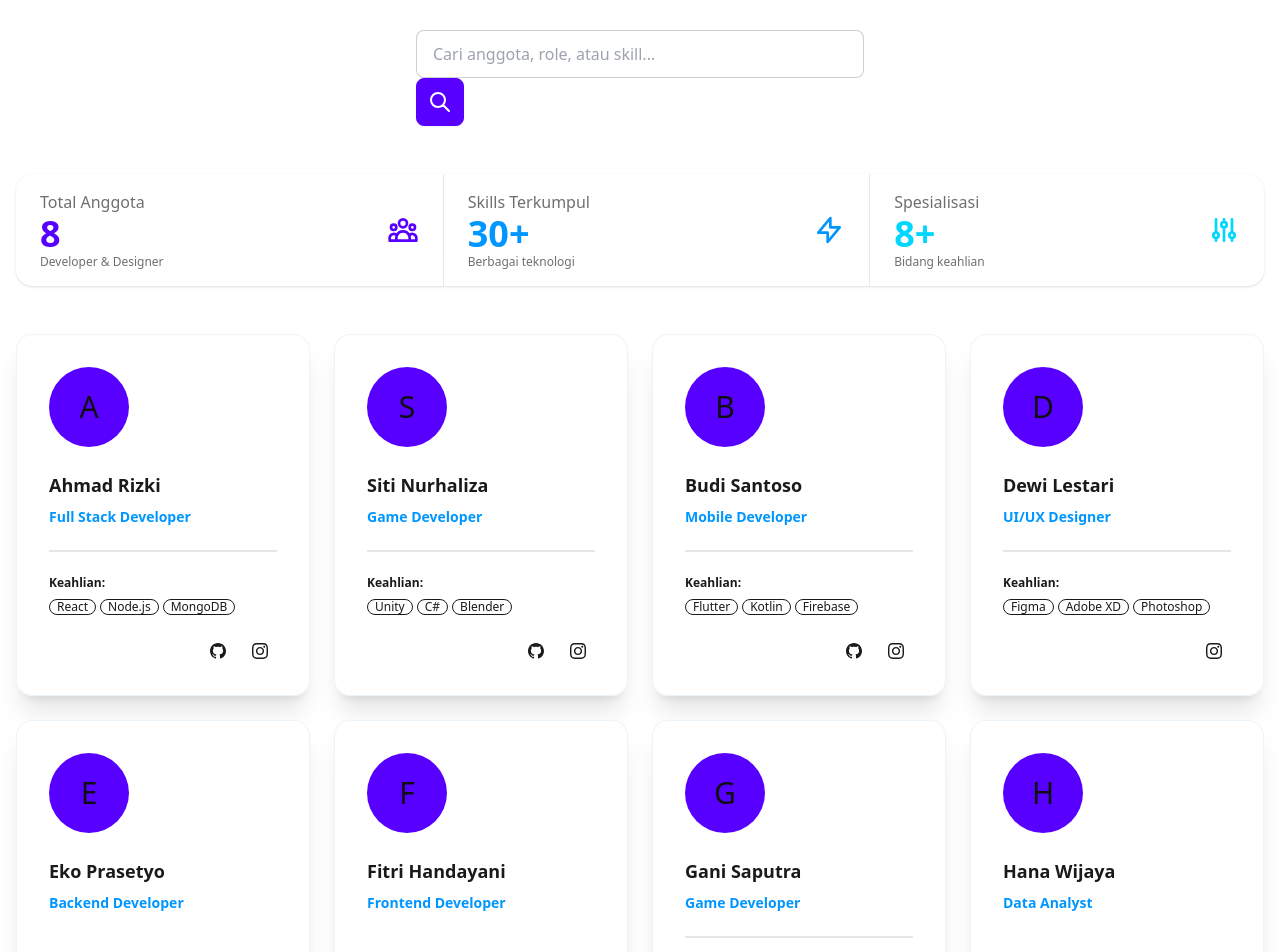
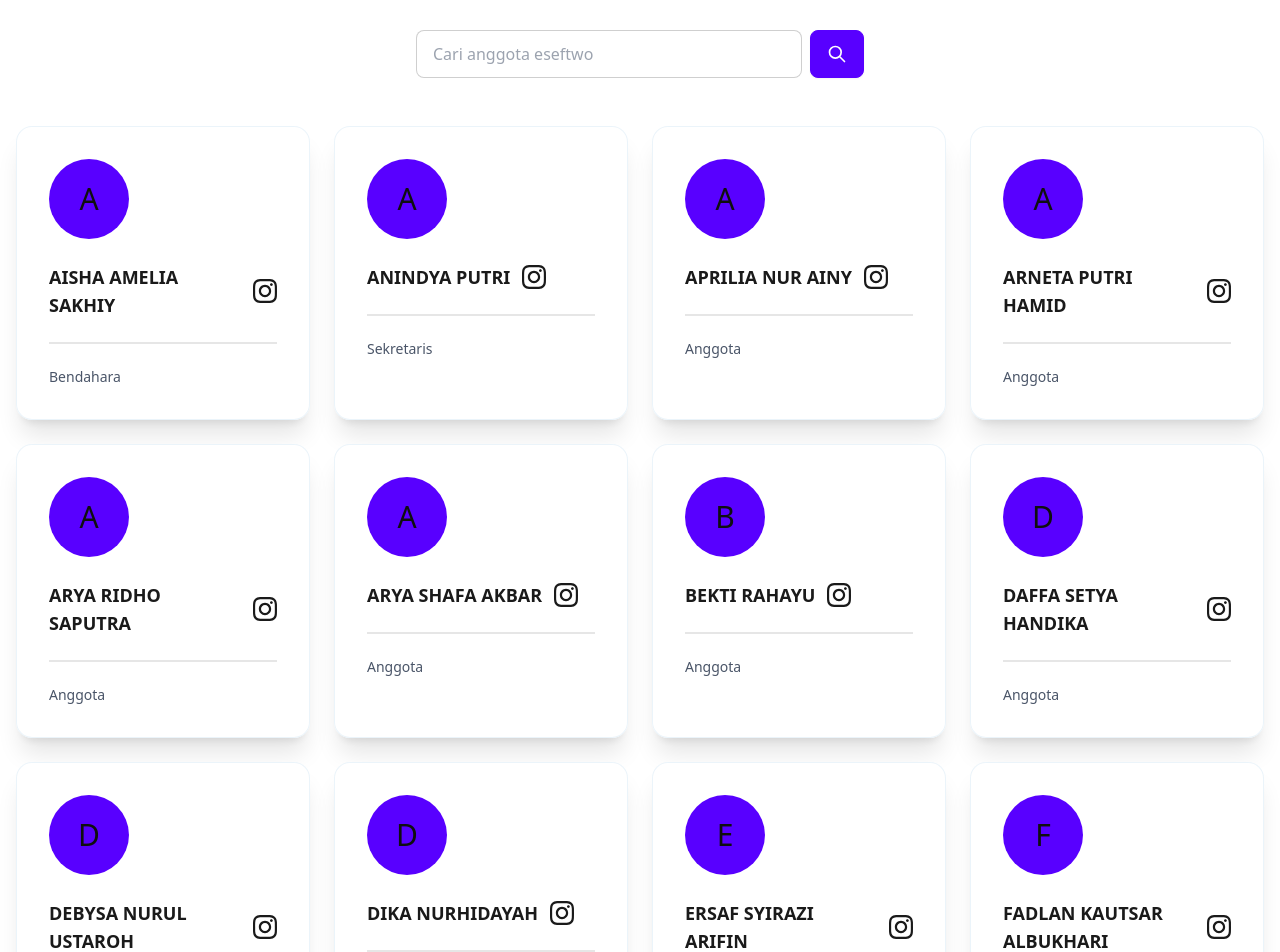
Before and after one commit to ersaf1/sft2, a React (Vite) app: page /members in a window 1280 px wide. Shown: the part 260-1212 px from the top of the page. Built offline with nearby package versions, Linux system fonts and the light colour scheme.

Commit message:
refactor: update Footer and About components for improved layout and styling; remove unused code in Gallery and Members components

```diff
--- a/src/pages/About.tsx
+++ b/src/pages/About.tsx
@@ -39,7 +39,7 @@ const About = () => {
     <ul className="timeline timeline-vertical">
         <li>
             {/* PERBAIKAN: Tambahkan kelas text-white di sini */}
-            <div className="timeline-start timeline-box bg-dark text-white">
+            <div className="timeline-start timeline-box bg-dark text-dark">
                 <div className="font-bold">Tahun Pertama</div>
                 Mempelajari dasar-dasar pemrograman, algoritma, dan struktur data
             </div>
@@ -58,7 +58,7 @@ const About = () => {
                 </svg>
             </div>
             {/* PERBAIKAN: Tambahkan kelas text-white di sini */}
-            <div className="timeline-end timeline-box bg-dark text-white">
+            <div className="timeline-end timeline-box bg-dark text-dark">
                 <div className="font-bold">Tahun Kedua</div>
                 Mengembangkan aplikasi web dan mobile, serta game sederhana
             </div>
@@ -67,7 +67,7 @@ const About = () => {
         <li>
             <hr className="bg-secondary" />
             {/* PERBAIKAN: Tambahkan kelas text-white di sini */}
-            <div className="timeline-start timeline-box bg-dark text-white">
+            <div className="timeline-start timeline-box bg-dark text-dark">
                 <div className="font-bold">Tahun Ketiga</div>
                 Membuat proyek besar dan siap memasuki dunia industri
             </div>
--- a/src/pages/Gallery.tsx
+++ b/src/pages/Gallery.tsx
@@ -44,13 +44,6 @@ const Gallery = () => {
         },
     ]
 
-    const achievements = [
-        { icon: "🏆", title: "Juara 2 Hackathon", description: "Kompetisi Regional 2024" },
-        { icon: "🥇", title: "Best Mobile App", description: "School Tech Fair 2024" },
-        { icon: "🎮", title: "Best Game Design", description: "Game Jam Competition" },
-        { icon: "⭐", title: "100% Graduation", description: "Semua siswa lulus PKL" },
-    ]
-
     return (
         <div className="container mx-auto px-4 py-12">
             {/* Header */}
@@ -60,21 +53,7 @@ const Gallery = () => {
                 <p className="text-xl text-gray-600">Dokumentasi kegiatan dan pencapaian kelas PPLG 2</p>
             </div>
 
-            {/* Achievements Section */}
-            <div className="mb-16">
-                <h2 className="text-3xl font-bold text-center mb-8">Pencapaian Kami</h2>
-                <div className="grid grid-cols-1 md:grid-cols-2 lg:grid-cols-4 gap-6">
-                    {achievements.map((achievement, index) => (
-                        <div key={index} className="card bg-gradient-to-br from-primary to-secondary text-white shadow-xl">
-                            <div className="card-body items-center text-center">
-                                <div className="text-6xl mb-4">{achievement.icon}</div>
-                                <h3 className="card-title text-lg">{achievement.title}</h3>
-                                <p className="text-sm opacity-90">{achievement.description}</p>
-                            </div>
-                        </div>
-                    ))}
-                </div>
-            </div>
+
 
             {/* Activities Timeline */}
             <div className="mb-16">
--- a/src/pages/Members.tsx
+++ b/src/pages/Members.tsx
@@ -3,86 +3,55 @@ import { useState } from 'react'
 interface Member {
     id: number
     name: string
-    role: string
-    expertise: string[]
-    github?: string
     instagram?: string
+    role?: string
 }
 
 const Members = () => {
     const [searchTerm, setSearchTerm] = useState('')
 
-    // Data anggota contoh - bisa disesuaikan dengan data kelas sebenarnya
+    // Data anggota diperbarui: id, name, dan instagram (handle dibuat otomatis dari nama)
+    // Data anggota diperbarui: id, name, instagram, dan role
     const members: Member[] = [
-        {
-            id: 1,
-            name: "Ahmad Rizki",
-            role: "Full Stack Developer",
-            expertise: ["React", "Node.js", "MongoDB"],
-            github: "ahmadrizki",
-            instagram: "rizki.dev"
-        },
-        {
-            id: 2,
-            name: "Siti Nurhaliza",
-            role: "Game Developer",
-            expertise: ["Unity", "C#", "Blender"],
-            github: "sitinur",
-            instagram: "siti.gamedev"
-        },
-        {
-            id: 3,
-            name: "Budi Santoso",
-            role: "Mobile Developer",
-            expertise: ["Flutter", "Kotlin", "Firebase"],
-            github: "budisan",
-            instagram: "budi.mobile"
-        },
-        {
-            id: 4,
-            name: "Dewi Lestari",
-            role: "UI/UX Designer",
-            expertise: ["Figma", "Adobe XD", "Photoshop"],
-            instagram: "dewi.design"
-        },
-        {
-            id: 5,
-            name: "Eko Prasetyo",
-            role: "Backend Developer",
-            expertise: ["Laravel", "MySQL", "Docker"],
-            github: "ekopras",
-            instagram: "eko.backend"
-        },
-        {
-            id: 6,
-            name: "Fitri Handayani",
-            role: "Frontend Developer",
-            expertise: ["Vue.js", "TailwindCSS", "TypeScript"],
-            github: "fitrihan",
-            instagram: "fitri.frontend"
-        },
-        {
-            id: 7,
-            name: "Gani Saputra",
-            role: "Game Developer",
-            expertise: ["Unreal Engine", "C++", "3D Modeling"],
-            github: "ganisap",
-            instagram: "gani.games"
-        },
-        {
-            id: 8,
-            name: "Hana Wijaya",
-            role: "Data Analyst",
-            expertise: ["Python", "Pandas", "Tableau"],
-            github: "hanawij",
-            instagram: "hana.data"
-        },
+        { id: 1, name: "AISHA AMELIA SAKHIY", instagram: "aisha.amelia.sakhiy", role: "Bendahara" },
+        { id: 2, name: "ANINDYA PUTRI", instagram: "anindya.putri", role: "Sekretaris" },
+        { id: 3, name: "APRILIA NUR AINY", instagram: "aprilia.nur.ainy", role: "Anggota" },
+        { id: 4, name: "ARNETA PUTRI HAMID", instagram: "arneta.putri.hamid", role: "Anggota" },
+        { id: 5, name: "ARYA RIDHO SAPUTRA", instagram: "arya.ridho.saputra", role: "Anggota" },
+        { id: 6, name: "ARYA SHAFA AKBAR", instagram: "arya.shafa.akbar", role: "Anggota" },
+        { id: 7, name: "BEKTI RAHAYU", instagram: "bekti.rahayu", role: "Anggota" },
+        { id: 8, name: "DAFFA SETYA HANDIKA", instagram: "daffa.setya.handika", role: "Anggota" },
+        { id: 9, name: "DEBYSA NURUL USTAROH", instagram: "debysa.nurul.ustaroh", role: "Anggota" },
+        { id: 10, name: "DIKA NURHIDAYAH", instagram: "dika.nurhidayah", role: "Anggota" },
+        { id: 11, name: "ERSAF SYIRAZI ARIFIN", instagram: "ersaf.syirazi.arifin", role: "Anggota" },
+        { id: 12, name: "FADLAN KAUTSAR ALBUKHARI", instagram: "fadlan.kautsar.albukhari", role: "Anggota" },
+        { id: 13, name: "FATIKA NUR FAHRANI", instagram: "fatika.nur.fahrani", role: "Anggota" },
+        { id: 14, name: "FIKO ANGGARA PUTRA", instagram: "fiko.anggara.putra", role: "Anggota" },
+        { id: 15, name: "HAFIZHA RAISYA KAMILA", instagram: "hafizha.raisya.kamila", role: "Anggota" },
+        { id: 16, name: "KHARISMA INKA PUTRI", instagram: "kharisma.inka.putri", role: "Anggota" },
+        { id: 17, name: "KIDUNG MABUMI PURWANING DUMADI", instagram: "kidung.mabumi.purwaning.dumadi", role: "Anggota" },
+        { id: 18, name: "LAILY ARIEKA NURASYIFA", instagram: "laily.arieka.nurasyifa", role: "Sekretaris" },
+        { id: 19, name: "LILIS GAYUH SAPUTRI", instagram: "lilis.gayuh.saputri", role: "Bendahara" },
+        { id: 20, name: "MUFILIH RAFILESEPPA", instagram: "mufilih.rafileseppa", role: "Anggota" },
+        { id: 21, name: "MUHAMMAD 'IZZUDDIN ZAKI", instagram: "muhammad.izzuddin.zaki", role: "Anggota" },
+        { id: 22, name: "MUHAMMAD ATSAL THARIQ RAMI", instagram: "muhammad.atsal.thariq.rami", role: "Anggota" },
+        { id: 23, name: "MUHAMMAD UBAIDILLAH MAULANA L", instagram: "muhammad.ubaidillah.maulana.l", role: "Anggota" },
+        { id: 24, name: "NABILA CAHYA NUGROHO", instagram: "nabila.cahya.nugroho", role: "Anggota" },
+        { id: 25, name: "NABILA SAFINATUNNAJAH", instagram: "nabila.safinatunnajah", role: "Wakil Ketua Kelas" },
+        { id: 26, name: "NADHIF AMYRTA FAHMA", instagram: "nadhif.amyrta.fahma", role: "Anggota" },
+        { id: 27, name: "NAILA SETYANINGTYAS", instagram: "naila.setyaningtyas", role: "Anggota" },
+        { id: 28, name: "NEYSA VASHTI RAMADANI", instagram: "neysa.vashti.ramadani", role: "Anggota" },
+        { id: 29, name: "NINA EVELYN", instagram: "nina.evelyn", role: "Anggota" },
+        { id: 30, name: "PRANANDA ARKAN RAMADHAN", instagram: "prananda.arkan.ramadhan", role: "Ketua Kelas" },
+        { id: 31, name: "RINA AULIA HUSNA", instagram: "rina.aulia.husna", role: "Anggota" },
+        { id: 32, name: "THOMAS ADHI PAMUNGKAS", instagram: "thomas.adhi.pamungkas", role: "Anggota" },
+        { id: 33, name: "TSANIA HASNA HANIFA", instagram: "tsania.hasna.hanifa", role: "Anggota" },
+        { id: 34, name: "UBAIDILLAH ATA AUFA", instagram: "ubaidillah.ata.aufa", role: "Anggota" },
     ]
 
     const filteredMembers = members.filter(member =>
         member.name.toLowerCase().includes(searchTerm.toLowerCase()) ||
-        member.role.toLowerCase().includes(searchTerm.toLowerCase()) ||
-        member.expertise.some(skill => skill.toLowerCase().includes(searchTerm.toLowerCase()))
+        (member.instagram || '').toLowerCase().includes(searchTerm.toLowerCase())
     )
 
     return (
@@ -97,16 +66,16 @@ const Members = () => {
             {/* Search Bar */}
             <div className="max-w-md mx-auto mb-12">
                 <div className="form-control">
-                    <div className="input-group">
+                    <div className="flex items-center gap-2">
                         <input
                             type="text"
-                            placeholder="Cari anggota, role, atau skill..."
-                            className="input input-bordered w-full"
+                            placeholder="Cari anggota eseftwo"
+                            className="input input-bordered flex-1 h-12"
                             value={searchTerm}
                             onChange={(e) => setSearchTerm(e.target.value)}
                         />
-                        <button className="btn btn-square btn-primary">
-                            <svg xmlns="http://www.w3.org/2000/svg" className="h-6 w-6" fill="none" viewBox="0 0 24 24" stroke="currentColor">
+                        <button className="btn btn-primary h-12 px-4 flex items-center justify-center">
+                            <svg xmlns="http://www.w3.org/2000/svg" className="h-5 w-5" fill="none" viewBox="0 0 24 24" stroke="currentColor">
                                 <path strokeLinecap="round" strokeLinejoin="round" strokeWidth="2" d="M21 21l-6-6m2-5a7 7 0 11-14 0 7 7 0 0114 0z" />
                             </svg>
                         </button>
@@ -114,44 +83,10 @@ const Members = () => {
                 </div>
             </div>
 
-            {/* Stats */}
-            <div className="stats shadow mb-12 w-full">
-                <div className="stat">
-                    <div className="stat-figure text-primary">
-                        <svg xmlns="http://www.w3.org/2000/svg" fill="none" viewBox="0 0 24 24" className="inline-block w-8 h-8 stroke-current">
-                            <path strokeLinecap="round" strokeLinejoin="round" strokeWidth="2" d="M17 20h5v-2a3 3 0 00-5.356-1.857M17 20H7m10 0v-2c0-.656-.126-1.283-.356-1.857M7 20H2v-2a3 3 0 015.356-1.857M7 20v-2c0-.656.126-1.283.356-1.857m0 0a5.002 5.002 0 019.288 0M15 7a3 3 0 11-6 0 3 3 0 016 0zm6 3a2 2 0 11-4 0 2 2 0 014 0zM7 10a2 2 0 11-4 0 2 2 0 014 0z"></path>
-                        </svg>
-                    </div>
-                    <div className="stat-title">Total Anggota</div>
-                    <div className="stat-value text-primary">{members.length}</div>
-                    <div className="stat-desc">Developer & Designer</div>
-                </div>
+            {/* Stats removed as requested */}
 
-                <div className="stat">
-                    <div className="stat-figure text-secondary">
-                        <svg xmlns="http://www.w3.org/2000/svg" fill="none" viewBox="0 0 24 24" className="inline-block w-8 h-8 stroke-current">
-                            <path strokeLinecap="round" strokeLinejoin="round" strokeWidth="2" d="M13 10V3L4 14h7v7l9-11h-7z"></path>
-                        </svg>
-                    </div>
-                    <div className="stat-title">Skills Terkumpul</div>
-                    <div className="stat-value text-secondary">30+</div>
-                    <div className="stat-desc">Berbagai teknologi</div>
-                </div>
-
-                <div className="stat">
-                    <div className="stat-figure text-accent">
-                        <svg xmlns="http://www.w3.org/2000/svg" fill="none" viewBox="0 0 24 24" className="inline-block w-8 h-8 stroke-current">
-                            <path strokeLinecap="round" strokeLinejoin="round" strokeWidth="2" d="M12 6V4m0 2a2 2 0 100 4m0-4a2 2 0 110 4m-6 8a2 2 0 100-4m0 4a2 2 0 110-4m0 4v2m0-6V4m6 6v10m6-2a2 2 0 100-4m0 4a2 2 0 110-4m0 4v2m0-6V4"></path>
-                        </svg>
-                    </div>
-                    <div className="stat-title">Spesialisasi</div>
-                    <div className="stat-value text-accent">8+</div>
-                    <div className="stat-desc">Bidang keahlian</div>
-                </div>
-            </div>
-
-            {/* Members Grid */}
-            <div className="grid grid-cols-1 md:grid-cols-2 lg:grid-cols-3 xl:grid-cols-4 gap-6">
+            {/* Members Grid: 1 col (default), 2 cols on small, 4 cols on md+ */}
+            <div className="grid grid-cols-1 sm:grid-cols-2 md:grid-cols-4 gap-6">
                 {filteredMembers.map((member) => (
                     <div key={member.id} className="card bg-base-100 shadow-xl card-hover">
                         <div className="card-body">
@@ -161,38 +96,21 @@ const Members = () => {
                                 </div>
                             </div>
 
-                            <h2 className="card-title text-lg">{member.name}</h2>
-                            <p className="text-sm text-secondary font-semibold">{member.role}</p>
+                            <h2 className="card-title text-lg flex items-center gap-3">
+                                <span>{member.name}</span>
+                                {member.instagram && (
+                                    <a href={`https://instagram.com/${member.instagram}`} target="_blank" rel="noopener noreferrer" aria-label={`Instagram ${member.name}`} className="inline-flex items-center text-dark hover:text-primary">
+                                        <svg xmlns="http://www.w3.org/2000/svg" width="20" height="20" viewBox="0 0 24 24" fill="currentColor" className="w-6 h-6">
+                                            <path d="M12 2.163c3.204 0 3.584.012 4.85.07 3.252.148 4.771 1.691 4.919 4.919.058 1.265.069 1.645.069 4.849 0 3.205-.012 3.584-.069 4.849-.149 3.225-1.664 4.771-4.919 4.919-1.266.058-1.644.07-4.85.07-3.204 0-3.584-.012-4.849-.07-3.26-.149-4.771-1.699-4.919-4.92-.058-1.265-.07-1.644-.07-4.849 0-3.204.013-3.583.07-4.849.149-3.227 1.664-4.771 4.919-4.919 1.266-.057 1.645-.069 4.849-.069zm0-2.163c-3.259 0-3.667.014-4.947.072-4.358.2-6.78 2.618-6.98 6.98-.059 1.281-.073 1.689-.073 4.948 0 3.259.014 3.668.072 4.948.2 4.358 2.618 6.78 6.98 6.98 1.281.058 1.689.072 4.948.072 3.259 0 3.668-.014 4.948-.072 4.354-.2 6.782-2.618 6.979-6.98.059-1.28.073-1.689.073-4.948 0-3.259-.014-3.667-.072-4.947-.196-4.354-2.617-6.78-6.979-6.98-1.281-.059-1.69-.073-4.949-.073zm0 5.838c-3.403 0-6.162 2.759-6.162 6.162s2.759 6.163 6.162 6.163 6.162-2.759 6.162-6.163c0-3.403-2.759-6.162-6.162-6.162zm0 10.162c-2.209 0-4-1.79-4-4 0-2.209 1.791-4 4-4s4 1.791 4 4c0 2.21-1.791 4-4 4zm6.406-11.845c-.796 0-1.441.645-1.441 1.44s.645 1.44 1.441 1.44c.795 0 1.439-.645 1.439-1.44s-.644-1.44-1.439-1.44z" />
+                                        </svg>
+                                    </a>
+                                )}
+                            </h2>
 
                             <div className="divider my-2"></div>
 
-                            <div className="space-y-2">
-                                <p className="text-xs font-semibold">Keahlian:</p>
-                                <div className="flex flex-wrap gap-1">
-                                    {member.expertise.map((skill, index) => (
-                                        <span key={index} className="badge badge-sm badge-outline">
-                                            {skill}
-                                        </span>
-                                    ))}
-                                </div>
-                            </div>
-
-                            <div className="card-actions justify-end mt-4">
-                                {member.github && (
-                                    <button className="btn btn-ghost btn-xs">
-                                        <svg xmlns="http://www.w3.org/2000/svg" width="16" height="16" viewBox="0 0 24 24" fill="currentColor">
-                                            <path d="M12 0c-6.626 0-12 5.373-12 12 0 5.302 3.438 9.8 8.207 11.387.599.111.793-.261.793-.577v-2.234c-3.338.726-4.033-1.416-4.033-1.416-.546-1.387-1.333-1.756-1.333-1.756-1.089-.745.083-.729.083-.729 1.205.084 1.839 1.237 1.839 1.237 1.07 1.834 2.807 1.304 3.492.997.107-.775.418-1.305.762-1.604-2.665-.305-5.467-1.334-5.467-5.931 0-1.311.469-2.381 1.236-3.221-.124-.303-.535-1.524.117-3.176 0 0 1.008-.322 3.301 1.23.957-.266 1.983-.399 3.003-.404 1.02.005 2.047.138 3.006.404 2.291-1.552 3.297-1.23 3.297-1.23.653 1.653.242 2.874.118 3.176.77.84 1.235 1.911 1.235 3.221 0 4.609-2.807 5.624-5.479 5.921.43.372.823 1.102.823 2.222v3.293c0 .319.192.694.801.576 4.765-1.589 8.199-6.086 8.199-11.386 0-6.627-5.373-12-12-12z" />
-                                        </svg>
-                                    </button>
-                                )}
-                                {member.instagram && (
-                                    <button className="btn btn-ghost btn-xs">
-                                        <svg xmlns="http://www.w3.org/2000/svg" width="16" height="16" viewBox="0 0 24 24" fill="currentColor">
-                                            <path d="M12 2.163c3.204 0 3.584.012 4.85.07 3.252.148 4.771 1.691 4.919 4.919.058 1.265.069 1.645.069 4.849 0 3.205-.012 3.584-.069 4.849-.149 3.225-1.664 4.771-4.919 4.919-1.266.058-1.644.07-4.85.07-3.204 0-3.584-.012-4.849-.07-3.26-.149-4.771-1.699-4.919-4.92-.058-1.265-.07-1.644-.07-4.849 0-3.204.013-3.583.07-4.849.149-3.227 1.664-4.771 4.919-4.919 1.266-.057 1.645-.069 4.849-.069zm0-2.163c-3.259 0-3.667.014-4.947.072-4.358.2-6.78 2.618-6.98 6.98-.059 1.281-.073 1.689-.073 4.948 0 3.259.014 3.668.072 4.948.2 4.358 2.618 6.78 6.98 6.98 1.281.058 1.689.072 4.948.072 3.259 0 3.668-.014 4.948-.072 4.354-.2 6.782-2.618 6.979-6.98.059-1.28.073-1.689.073-4.948 0-3.259-.014-3.667-.072-4.947-.196-4.354-2.617-6.78-6.979-6.98-1.281-.059-1.69-.073-4.949-.073zm0 5.838c-3.403 0-6.162 2.759-6.162 6.162s2.759 6.163 6.162 6.163 6.162-2.759 6.162-6.163c0-3.403-2.759-6.162-6.162-6.162zm0 10.162c-2.209 0-4-1.79-4-4 0-2.209 1.791-4 4-4s4 1.791 4 4c0 2.21-1.791 4-4 4zm6.406-11.845c-.796 0-1.441.645-1.441 1.44s.645 1.44 1.441 1.44c.795 0 1.439-.645 1.439-1.44s-.644-1.44-1.439-1.44z" />
-                                        </svg>
-                                    </button>
-                                )}
-                            </div>
+                            {/* Jabatan / role */}
+                            <p className="text-sm text-muted">{member.role || 'Anggota'}</p>
                         </div>
                     </div>
                 ))}
```
Also changed, not shown: src/components/Footer.tsx (+3 -20 lines), src/pages/Home.tsx (+5 -5 lines).
